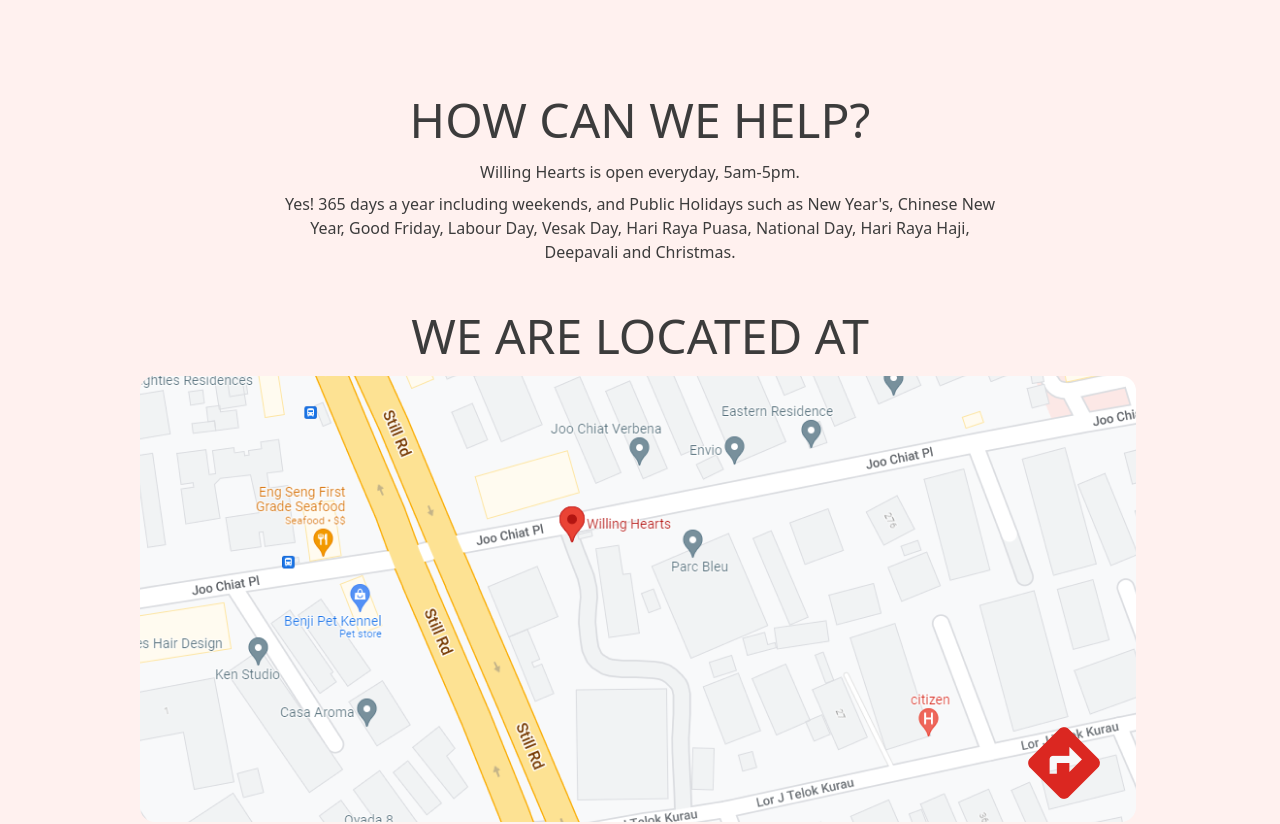
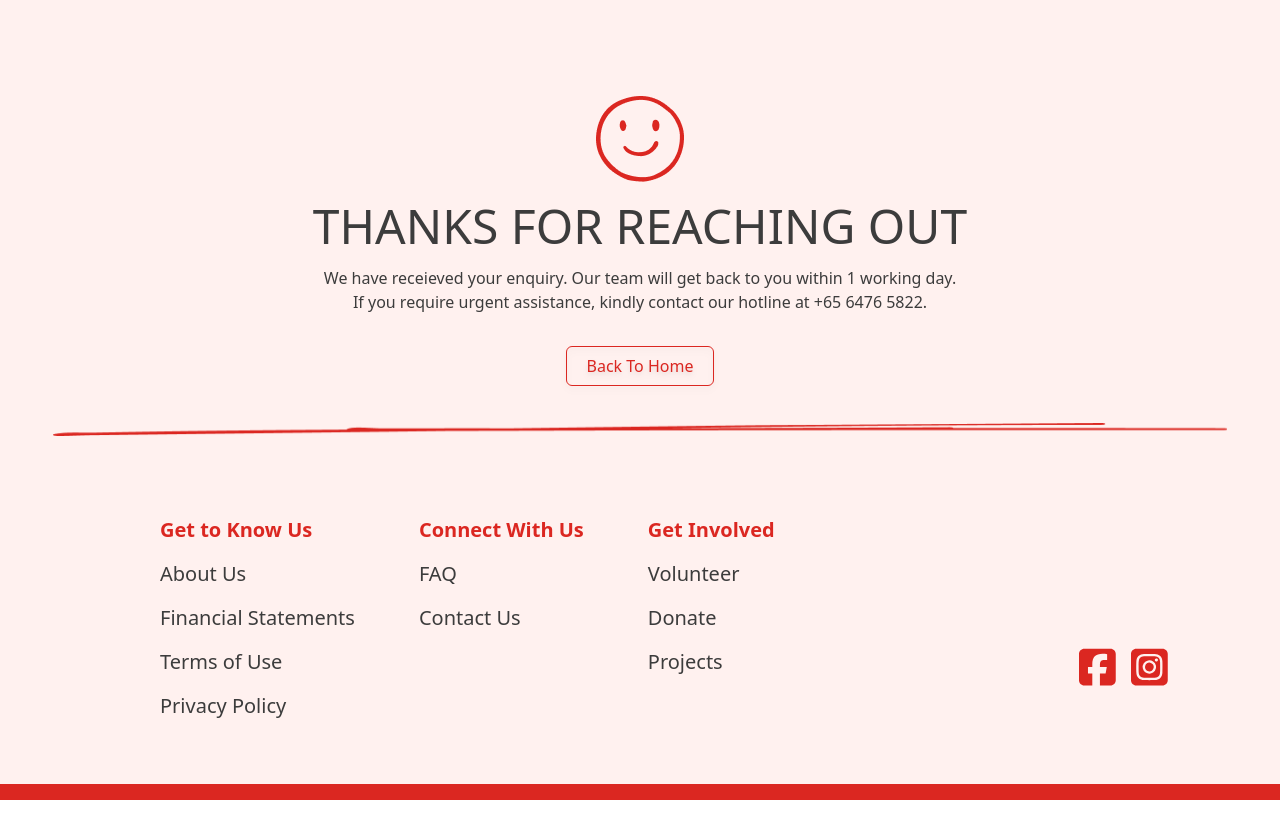
Before and after one commit to Glow-in-the-dark/GA-Project3, a React (Vite) app: page / in a window 1280 px wide. Shown: the top 824 px of the page. After the commit the page ends 800 px from the top, so only its background shows below. Built offline with nearby package versions, Linux system fonts and the light colour scheme.

Commit message:
ContactFormConfirmationPage completed

```diff
--- a/src/App.jsx
+++ b/src/App.jsx
@@ -1,13 +1,15 @@
 import React from "react";
 import CommonComponentExamples from "./comp-commons/examplePage/CommonComponentExamples";
 import ContactUsPage from "./comp-contactUs/ContactUsPage";
+import ContactFormConfirmationPage from "./comp-contactUs/ContactFormConfirmationPage";
 
 function App() {
   return (
     <div>
       {/* <h1>GA SEI 41</h1> */}
       {/* <CommonComponentExamples /> */}
-      <ContactUsPage />
+      {/* <ContactUsPage /> */}
+      <ContactFormConfirmationPage />
     </div>
   );
 }
--- /dev/null
+++ b/src/comp-contactUs/ContactFormConfirmationPage.jsx
@@ -0,0 +1,32 @@
+import React from "react";
+import BaseButton from "../comp-commons/BaseButton";
+import Footer from "../comp-commons/Footer";
+
+const ContactFormConfirmationPage = () => {
+  return (
+    <div className="bg-secondary h-screen text-greyscale1 pt-24 flex flex-col">
+      {/* Confirmation message */}
+      <section className="w-[1000px] mx-auto text-center flex-grow">
+        <img
+          src="../../public/images/smiling-emoji.png"
+          className="mx-auto mb-5"
+        />
+        <h1 className="mb-4">THANKS FOR REACHING OUT</h1>
+        <p className="mb-8">
+          We have receieved your enquiry. Our team will get back to you within 1
+          working day.
+          <br /> If you require urgent assistance, kindly contact our hotline at
+          +65 6476 5822.
+        </p>
+        <BaseButton label="Back To Home" colour="transparent" />
+      </section>
+
+      {/* Footer */}
+      <section>
+        <Footer />
+      </section>
+    </div>
+  );
+};
+
+export default ContactFormConfirmationPage;
```
Also changed, not shown: public/images/smiling-emoji.png (added).
